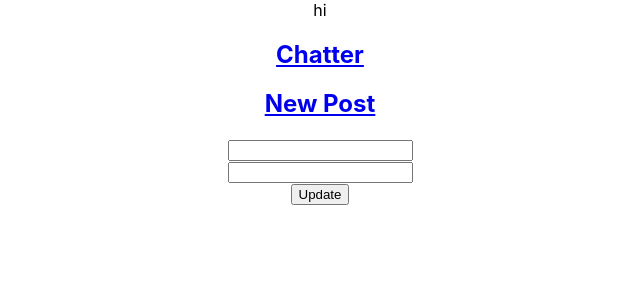
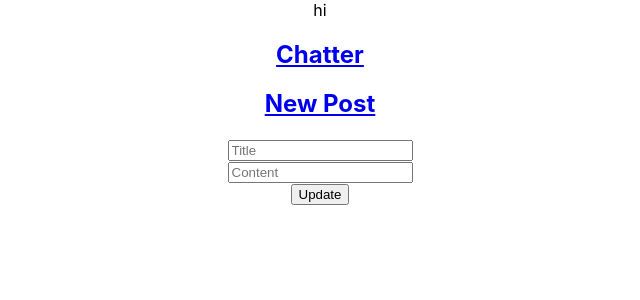
Before and after one commit to urchykli/MERN-frontend, a React (Create React App) app in the folder mern-frontend/: page /show/1 in a window 1280 px wide. Shown: the top 300 px of the page, without its empty margins (320-960 px from the left). Built offline with nearby package versions, Linux system fonts and the light colour scheme; no server answers.

Commit message:
update functionality

```diff
--- a/mern-frontend/src/components/Show/Show.js
+++ b/mern-frontend/src/components/Show/Show.js
@@ -34,8 +34,17 @@ class Show extends Component {
       [title]: value
     });
   }
-  handleSubmit(event) {
-    event.preventDefault();
+  handleSubmit () {
+    axios.post('http://localhost:3001', {
+      title: this.props.title,
+      content: this.state.content
+    })
+    .then(() => {
+      this.props.posts.push('/')
+    })
+    .catch((err) => {
+      console.log(err)
+    })
   }
 	render() {
 		console.log("show rendered")
@@ -47,9 +56,9 @@ class Show extends Component {
 				<h4>{this.state.onePost.createdAt}</h4>
 				<form onSubmit={this.handleSubmit}>
       	<div className="form">
-        <input name="title" type="text" entered={this.state.title} value={this.state.onePost.title} onChange={this.handleInputChange} />
+        <input name="title" type="text" entered={this.state.title} value={this.state.onePost.title} onChange={this.handleInputChange} placeholder="Title" />
 				<br/>
-        <input name="content" type="text" value={this.state.content} onChange={this.handleInputChange} value={this.state.onePost.content} />
+        <input name="content" type="text" value={this.state.content} onChange={this.handleInputChange} value={this.state.onePost.content} placeholder="Content" />
 				<br/>
         <input type="submit" value="Update" />
       </div>
```
